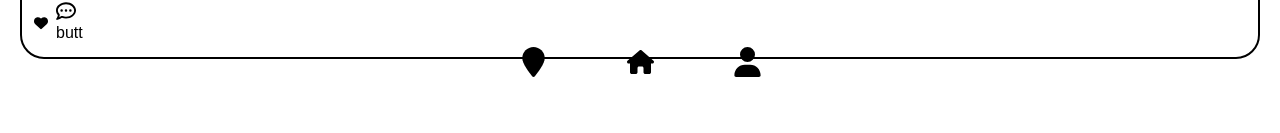
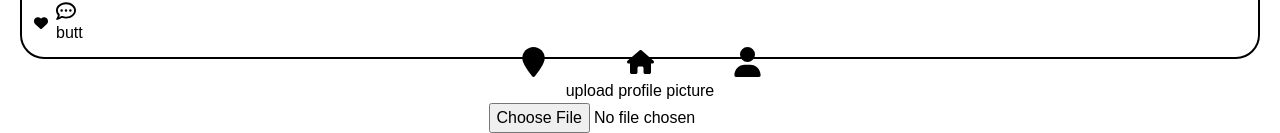
Before and after one commit to 2bato/ApproxiMates, a React (Create React App) app in the folder frontend/: page / in a window 1280 px wide. Shown: the part 703-836 px from the top of the page. Before the commit the page ends 800 px from the top, so only its background shows below. Built offline with nearby package versions, Linux system fonts and the light colour scheme; no server answers; a web font is replaced by a local one.

Commit message:
added file upload to profilepage

```diff
--- a/frontend/src/App.js
+++ b/frontend/src/App.js
@@ -4,6 +4,7 @@ import PostMain from "./components/PostMain";
 import Header from "./components/Header";
 import PostBox from "./components/PostBox";
 import PopupInput from "./components/PopupInput";
+import ProfilePage from "./components/ProfilePage";
 
 function App() {
   return (
@@ -22,6 +23,8 @@ function App() {
 
       <PopupInput />
 
+      <ProfilePage />
+
       <div className="fixed bottom-0 left-0 w-full mb-3">
         <Footer />
       </div>
--- a/frontend/src/components/ProfilePage.js
+++ b/frontend/src/components/ProfilePage.js
@@ -1,7 +1,21 @@
 import React, {useState} from 'react'
 
 function ProfilePage(props) {
+    const [editProfile, setEditProfile] = useState(false);
 
+    const [username, setUsername] = useState("");
+    const [file, setFile] = useState();
+
+
+    return (
+        <div>
+            <h2>
+                upload profile picture
+            </h2>
+            <input type = 'file' onChange={(e) => {setFile(URL.createObjectURL(e.target.files[0]));}}/>
+            <img src = {file}/>
+        </div>
+    );
 }
 
 export default ProfilePage;
```
